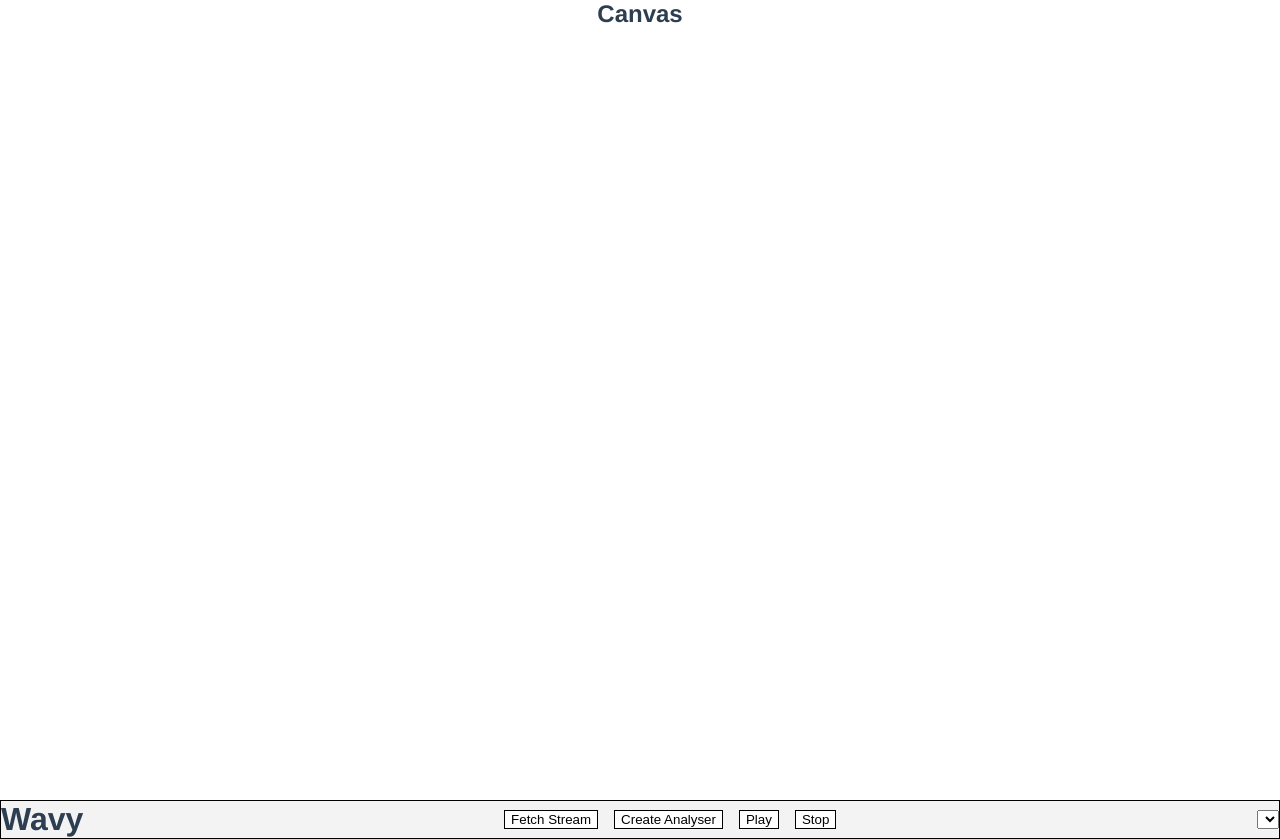
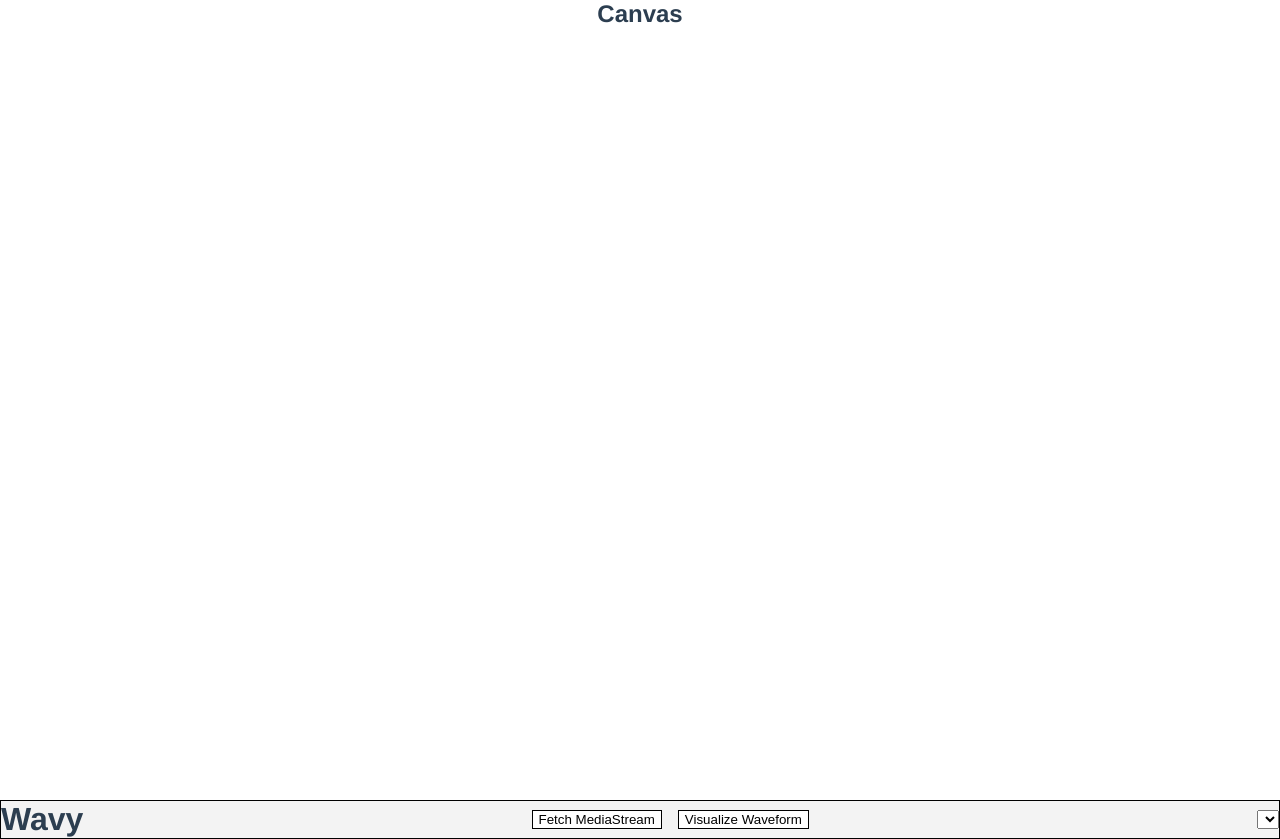
Before and after one commit to kalynbeach/wavy, a Vue app: page / in a window 1280 px wide. Built offline with nearby package versions, Linux system fonts and the light colour scheme.

Commit message:
Build out working basic waveform visualization, refactor methods

```diff
--- a/src/components/Canvas.vue
+++ b/src/components/Canvas.vue
@@ -1,6 +1,7 @@
 <template>
   <div class="canvas">
     <h2>Canvas</h2>
+    <canvas id="canvas"></canvas>
   </div>
 </template>
 
--- a/src/components/Controls.vue
+++ b/src/components/Controls.vue
@@ -2,10 +2,8 @@
   <div class="controls">
     <h1>Wavy</h1>
     <div class="buttons">
-      <button v-on:click="$emit('fetch-stream')" class="button">Fetch Stream</button>
-      <button v-on:click="$emit('create-analyser')" class="button">Create Analyser</button>
-      <button class="button">Play</button>
-      <button class="button">Stop</button>
+      <button v-on:click="$emit('fetch-stream')" class="button">Fetch MediaStream</button>
+      <button v-on:click="$emit('visualize-waveform')" class="button">Visualize Waveform</button>
     </div>
     <div class="audio-device-select">
       <select v-model="selected" name="device-select" id="device-select">
--- a/src/components/Wavy.vue
+++ b/src/components/Wavy.vue
@@ -2,8 +2,8 @@
   <div class="wavy">
     <Canvas />
     <Controls
-      @fetch-stream="getMediaStream"
-      @create-analyser="createAudioAnalyser"
+      @fetch-stream="fetchMediaStream"
+      @visualize-waveform="runTest"
     />
   </div>
 </template>
@@ -36,37 +36,114 @@ export default {
 
   data: function() {
     return {
-      analyser: null
+      analyser: null,
+      canvas: null,
+      canvasContext: null
     }
   },
 
   methods: {
 
-    getMediaStream () {
-      console.log('Fetching MediaStream!')
+    fetchMediaStream () {
+      console.log('Fetching MediaStream...')
       this.$store.dispatch('audio/fetchMediaStream')
     },
 
     createAudioAnalyser() {
-      if (this.context) {
-        this.analyser = this.context.createAnalyser()
-        console.log('Analyser created!')
-      } else {
-        console.error('AudioContext has not yet been created')
-      }
+      this.analyser = this.context.createAnalyser()
+      console.log('Analyser created.')
+      const source = this.context.createMediaStreamSource(this.stream)
+      source.connect(this.analyser)
+      this.analyser.connect(this.context.destination)
     },
 
-    captureAnalyserData() {
-      if (this.analyser && this.stream) {
-        const source = this.context.createMediaStreamSource(this.stream)
-        source.connect(this.analyser)
-        this.analyser.connect(this.context.destination)
+    createCanvasContext() {
+      this.canvas = document.getElementById('canvas')
+      this.canvasContext = this.canvas.getContext('2d')
+      console.log('Canvas and canvas context created.')
+    },
+
+    // TODO: Study requestAnimationFrame and build out draw()
+    visualizeWaveform() {
+      let analyser = this.analyser
+      let canvas = this.canvas
+      let canvasContext = this.canvasContext
+
+      console.dir(analyser)
+      console.dir(canvas)
+      console.dir(canvasContext)
+
+      const WIDTH = canvas.width
+      const HEIGHT = canvas.height
+
+      // Set up audio buffer
+      analyser.fftSize = 2048
+      const bufferLength = analyser.frequencyBinCount
+      let dataArray = new Uint8Array(bufferLength)
+
+      canvasContext.clearRect(0, 0, WIDTH, HEIGHT)
+
+      function draw() {
+        // eslint-disable-next-line no-unused-vars
+        let drawVisual = requestAnimationFrame(draw)
+        analyser.getByteTimeDomainData(dataArray)
+
+        canvasContext.fillStyle = 'rgb(200, 200, 200)'
+        canvasContext.fillRect(0, 0, WIDTH, HEIGHT)
+        canvasContext.lineWidth = 2
+        canvasContext.strokeStyle = 'rgb(0, 0, 0)'
+        canvasContext.beginPath()
+
+        let sliceWidth = WIDTH * 1.0 / bufferLength
+        let x = 0
+
+        for (let i = 0; i < bufferLength; i++) {
+          let v = dataArray[i] / 128.0
+          let y = v * HEIGHT / 2
+          if (i === 0) {
+            canvasContext.moveTo(x, y)
+          } else {
+            canvasContext.lineTo(x, y)
+          }
+          x += sliceWidth
+        }
+
+        canvasContext.lineTo(canvas.width, (canvas.height / 2))
+        canvasContext.stroke()
+      }
+
+      draw()
+    },
+
+    // TODO: Better error handling
+    runTest() {
+      console.log('Running test...')
+      this.context.resume()
+
+      if (this.context && this.stream) {
+        this.createAudioAnalyser()
+      } else {
+        if (this.context == null) {
+          console.error('AudioContext has not yet been created')
+        }
+        if (this.stream == null) {
+          console.error('MediaStream has not yet been fetched')
+        }
+      }
+
+      this.createCanvasContext()
+
+      if (this.analyser && this.canvas && this.canvasContext) {
+        this.visualizeWaveform()
       } else {
         if (this.analyser == null) {
           console.error('AnalyserNode has not yet been created')
         }
-        if (this.stream == null) {
-          console.error('MediaStream has not yet been created')
+        if (this.canvas == null) {
+          console.error('Canvas has not yet been created')
+        }
+        if (this.canvasContext == null) {
+          console.error('Canvas context has not yet been created')
         }
       }
     }
--- a/src/store/modules/audio.js
+++ b/src/store/modules/audio.js
@@ -26,6 +26,7 @@ const actions = {
     try {
       stream = await navigator.mediaDevices.getUserMedia(contraints)
       commit('SET_MEDIA_STREAM', stream)
+      console.log('MediaStream fetched.')
     } catch(err) {
       console.log('fetchUserMedia ERROR: ', err)
     }
```
